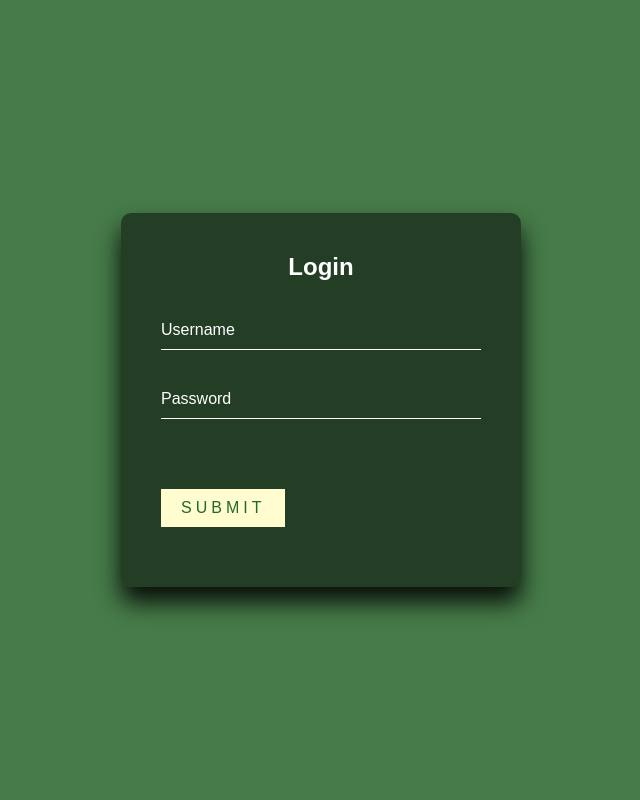
After one commit to symon-drei-14/Capstone-1-eb, a PHP site: page /login.php in a window 1280 px wide. The commit adds this page. Shown: the whole page, without its empty margins (319-959 px from the left). Run offline with PHP 8.4, Linux system fonts and the light colour scheme.

Commit message:
login and navigation update

```diff
--- /dev/null
+++ b/include/login.css
@@ -0,0 +1,157 @@
+html {
+    height: 100%;
+}
+
+body {
+    margin: 0;
+    padding: 0;
+    font-family: sans-serif;
+    /* background-image: url('/img/bggif.gif'); */
+    background-color: #467c49;
+    background-size: cover;
+    background-position: center center;
+    background-attachment: fixed;
+}
+
+.login-box {
+    position: absolute;
+    top: 50%;
+    left: 50%;
+    width: 400px;
+    padding: 40px;
+    transform: translate(-50%, -50%);
+    background: rgba(0,0,0,.5);
+    box-sizing: border-box;
+    box-shadow: 0 15px 25px rgba(0,0,0,.9);
+    border-radius: 10px;
+}
+
+    .login-box h2 {
+        margin: 0 0 30px;
+        padding: 0;
+        color: #fff;
+        text-align: center;
+    }
+
+    .login-box .user-box {
+        position: relative;
+    }
+
+        .login-box .user-box input {
+            width: 100%;
+            padding: 10px 0;
+            font-size: 16px;
+            color: #fff;
+            margin-bottom: 30px;
+            border: none;
+            border-bottom: 1px solid #fff;
+            outline: none;
+            background: transparent;
+        }
+
+        .login-box .user-box label {
+            position: absolute;
+            top: 0;
+            left: 0;
+            padding: 10px 0;
+            font-size: 16px;
+            color: #fff;
+            pointer-events: none;
+            transition: .5s;
+        }
+
+        .login-box .user-box input:focus ~ label,
+        .login-box .user-box input:valid ~ label {
+            top: -20px;
+            left: 0;
+            color: #4caf50;
+            font-size: 12px;
+        }
+
+    .login-box form a {
+        position: relative;
+        display: inline-block;
+        padding: 10px 20px;
+        color: #266628;
+        font-size: 16px;
+        text-decoration: none;
+        text-transform: uppercase;
+        overflow: hidden;
+        transition: .5s;
+        margin-top: 40px;
+        letter-spacing: 4px;
+        background-color: #FFFDD0;
+    }
+
+    .login-box a:hover {
+        background: #388e3c;
+        color: #fff;
+        border-radius: 5px;
+        box-shadow: 0 0 5px #4caf50, 0 0 25px #388e3c, 0 0 50px #66bb6a, 0 0 100px #2e7d32;
+    }
+
+    .login-box a span {
+        position: absolute;
+        display: block;
+
+    }
+
+        .login-box a span:nth-child(1) {
+            top: 0;
+            left: -100%;
+            width: 100%;
+            height: 2px;
+            background: linear-gradient(90deg, transparent, #FFFDD0);
+            transform: translateX(100%);
+            transition: transform 0.5s ease-out, background 0.5s ease-out;
+        }
+
+        .login-box a span:nth-child(2) {
+            top: -100%;
+            right: 0;
+            width: 2px;
+            height: 100%;
+            background: linear-gradient(180deg, fill, #FFFDD0);
+            transform: translateY(100%);
+            transition: transform 0.5s ease-out, background 0.5s ease-out;
+        }
+
+        .login-box a span:nth-child(3) {
+            bottom: 0;
+            right: -100%;
+            width: 100%;
+            height: 2px;
+            background: linear-gradient(270deg, transparent, #FFFDD0);
+            transform: translateX(-100%);
+            transition: transform 0.5s ease-out, background 0.5s ease-out;
+        }
+
+        .login-box a span:nth-child(4) {
+            bottom: -100%;
+            left: 0;
+            width: 2px;
+            height: 100%;
+            background: linear-gradient(360deg, transparent, #FFFDD0);
+            transform: translateY(-100%);
+            transition: transform 0.5s ease-out, background 0.5s ease-out;
+        }
+
+    .login-box a:hover span:nth-child(1) {
+        transform: translateX(0);
+        background: linear-gradient(90deg, transparent, #66bb6a);
+    }
+
+    .login-box a:hover span:nth-child(2) {
+        transform: translateY(0);
+        background: linear-gradient(180deg, transparent, #66bb6a);
+    }
+
+    .login-box a:hover span:nth-child(3) {
+        transform: translateX(0);
+        background: linear-gradient(270deg, transparent, #81c784);
+    }
+
+    .login-box a:hover span:nth-child(4) {
+        transform: translateY(0);
+        background: linear-gradient(360deg, transparent, #81c784);
+    }
--- a/include/sidenav.css
+++ b/include/sidenav.css
@@ -68,7 +68,8 @@
 
 .sidebar {
     position: fixed;
-    top: 1rem;
+
+    top: 0;
     left: 0;
     width: 80px;
     height: 100%;
--- /dev/null
+++ b/login.php
@@ -0,0 +1,80 @@
+<!doctype html>
+<html lang="en">
+<head>
+    <title>Webleb</title>
+    <!-- Required meta tags -->
+    <meta charset="utf-8">
+    <meta name="viewport" content="width=device-width, initial-scale=1, shrink-to-fit=no">
+    <link href="include/login.css" rel="stylesheet">
+</head>
+<body>
+    <div class="login-box">
+        <h2>Login</h2>
+        <form id="loginForm">
+            <div class="user-box">
+                <input type="text" id="username" name="Username" required />
+                <label>Username</label>
+            </div>
+            <div class="user-box">
+                <input type="password" id="password" name="Password" required />
+                <label>Password</label>
+            </div>
+            <a href="#" id="loginButton">
+                <span></span>
+                <span></span>
+                <span></span>
+                <span></span>
+                Submit
+            </a>
+            <p id="error-message" style="color: red;"></p>
+        </form>
+    </div>
+
+    <script>
+    document.addEventListener('DOMContentLoaded', function() {
+        const loginButton = document.getElementById('loginButton');
+        const loginForm = document.getElementById('loginForm');
+        const errorMessage = document.getElementById('error-message');
+
+        loginButton.addEventListener('click', function(e) {
+            e.preventDefault();
+
+            const username = document.getElementById('username').value;
+            const password = document.getElementById('password').value;
+
+            // Basic validation
+            if (!username || !password) {
+                errorMessage.textContent = 'Please enter both username and password';
+                return;
+            }
+
+            // Create form data to send
+            const formData = new FormData();
+            formData.append('username', username);
+            formData.append('password', password);
+            formData.append('action', 'login');
+
+            // Send login request to server
+            fetch('include/handlers/login_process.php', {
+                method: 'POST',
+                body: formData
+            })
+            .then(response => response.json())
+            .then(data => {
+                if (data.success) {
+                    // Redirect to dashboard on successful login
+                    window.location.href = 'dashboard.php';
+                } else {
+                    // Display error message
+                    errorMessage.textContent = data.message || 'Login failed. Please check your credentials.';
+                }
+            })
+            .catch(error => {
+                errorMessage.textContent = 'An error occurred. Please try again later.';
+                console.error('Error:', error);
+            });
+        });
+    });
+    </script>
+</body>
+</html>
```
Also changed, not shown: dashboard.php (+12 -14 lines), drivermanagement.php (+12 -30 lines), fleetmanagement.php (+12 -28 lines), fleetperformance.php (+12 -12 lines), include/handlers/login_process.php (added, +51 -0 lines), include/js/login.js (added, +43 -0 lines), maintenance.php (+12 -27 lines), tracking.php (+12 -28 lines), triplogs.php (+12 -12 lines).
